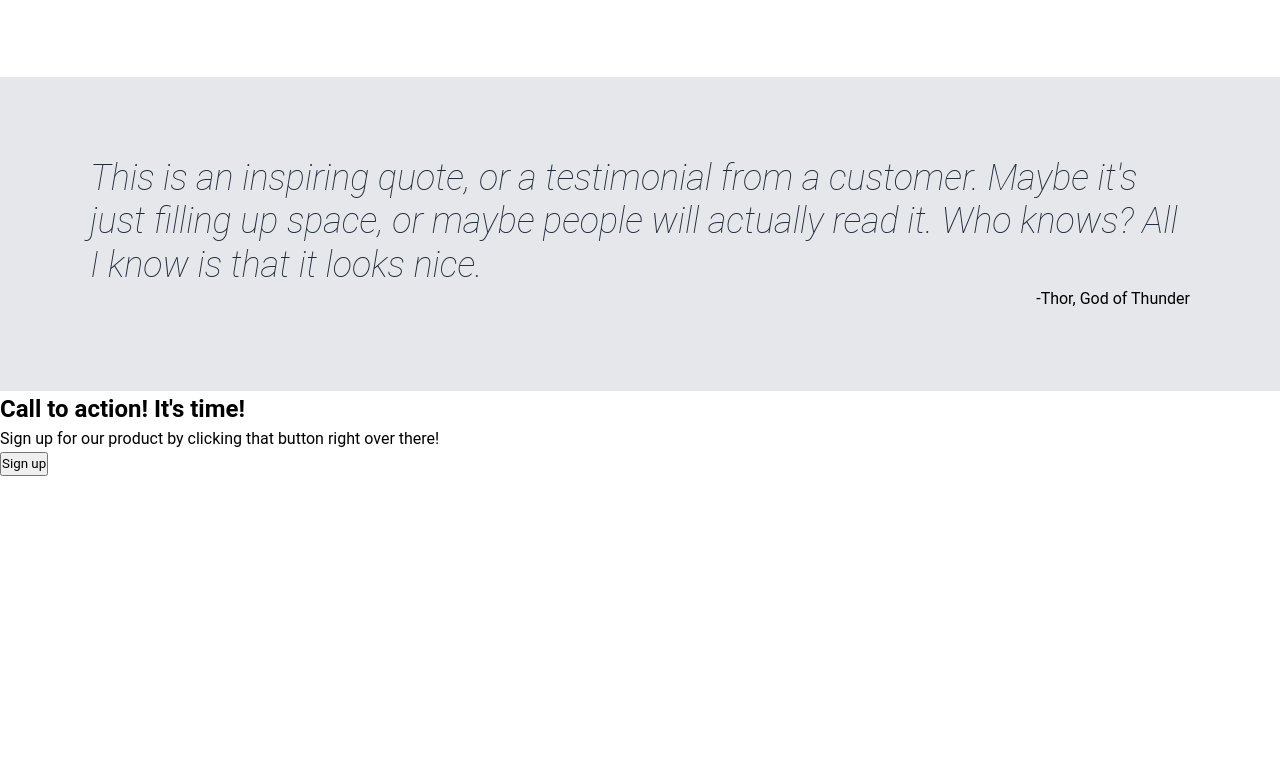
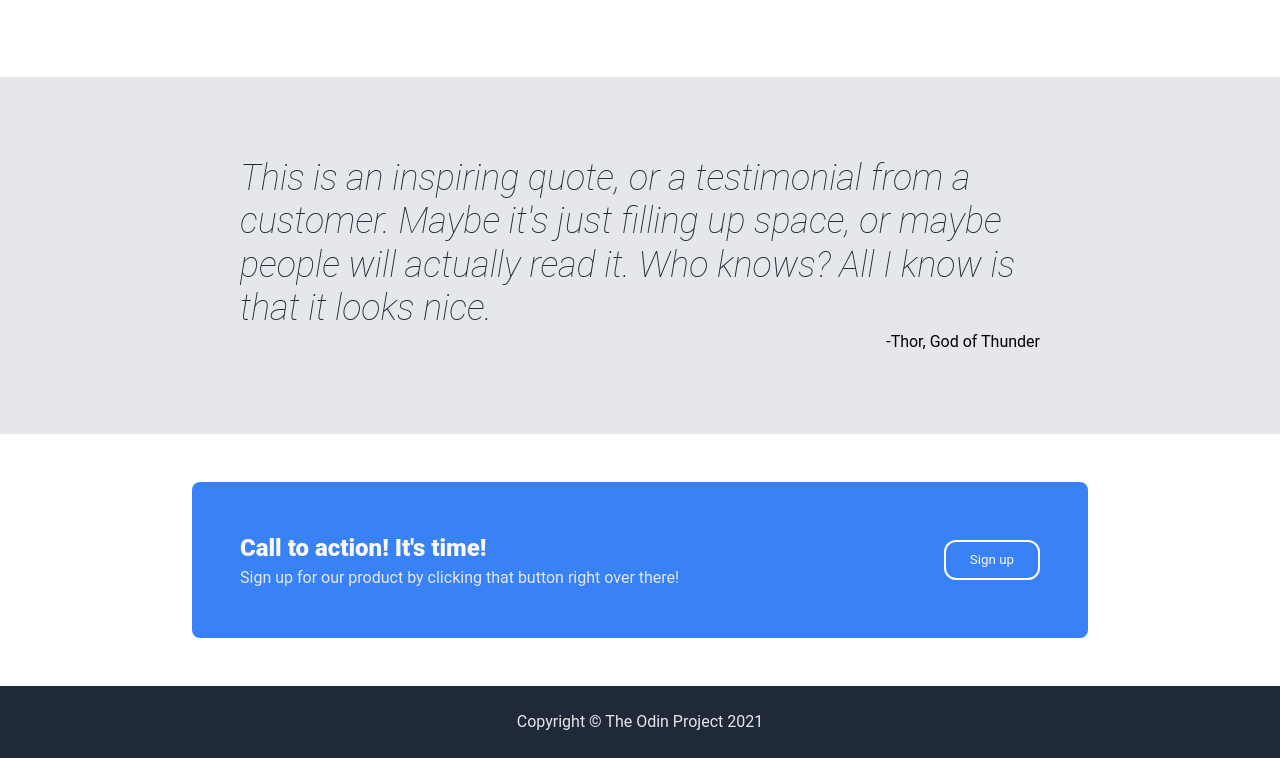
Before and after one commit to realaeeron/odin-landingpage, a plain HTML site: page index.html in a window 1280 px wide. Shown: the part 854-1612 px from the top of the page. Before the commit the page ends 1330 px from the top, so only its background shows below. Drawn offline with Linux system fonts and the light colour scheme.

Commit message:
Complete initial version of landing page
Created the first version of my first landing pages. I try to copy exactly the project photo (project.png)

```diff
--- a/index.html
+++ b/index.html
@@ -71,8 +71,8 @@
             <p class="quote_name-align-right">-Thor, God of Thunder</p>
         </div>
     </section>
-    <section class="CTA">
-        <div class="modal">
+    <section class="cta">
+        <div class="modal container">
             <div class="CTA_modal-text-wrapper">
                 <h2>Call to action! It's time!</h2>
                 <p>Sign up for our product by clicking that button right over there!</p>
@@ -80,6 +80,9 @@
             <button class="secondary">Sign up</button>
         </div>
     </section>
+    <footer>
+        <p>Copyright © The Odin Project 2021</p>
+    </footer>
 </body>
 
 </html>
--- a/style.css
+++ b/style.css
@@ -73,7 +73,8 @@ nav{
 }
 
 h1,
-.hero button {
+.hero button,
+button.secondary {
     color: #F9FAF8;
 }
 
@@ -152,7 +153,7 @@ h1 {
 }
 
 .quote-wrapper {
-    /* width: 800px; */
+    width: 800px;
     display: flex;
     flex-direction: column;
 }
@@ -168,3 +169,54 @@ h1 {
 .quote_name-align-right {
     align-self: flex-end;
 }
+
+/* CTA */
+
+.cta {
+    margin: 48px 0;
+}
+.modal {
+    background-color: #3882F6;
+    border-radius: 8px;
+    display: flex;
+    align-items: center;
+    justify-content: space-between;
+    padding: 48px;
+    max-width: 800px;
+}
+
+.CTA_modal-text-wrapper h2 {
+    color: #F9FAF8;
+    font-weight: 800;
+}
+
+.CTA_modal-text-wrapper p {
+    color: #E5E7EB;
+}
+
+button.secondary {
+    background-color: transparent;
+    border: 2px solid #FFFFFF;
+    padding: 8px 24px;
+    border-radius: 12px;
+}
+
+button.secondary:hover {
+    background-color: #F9FAF8;
+    color: #1F2937;
+    transition: 200ms;
+}
+
+/* Footer */
+
+footer {
+    background-color: #1F2937;
+    padding: 24px;
+    display: flex;
+    justify-content: center;
+    align-items: center;
+}
+
+footer p {
+    color: #E5E7EB;
+}
```
